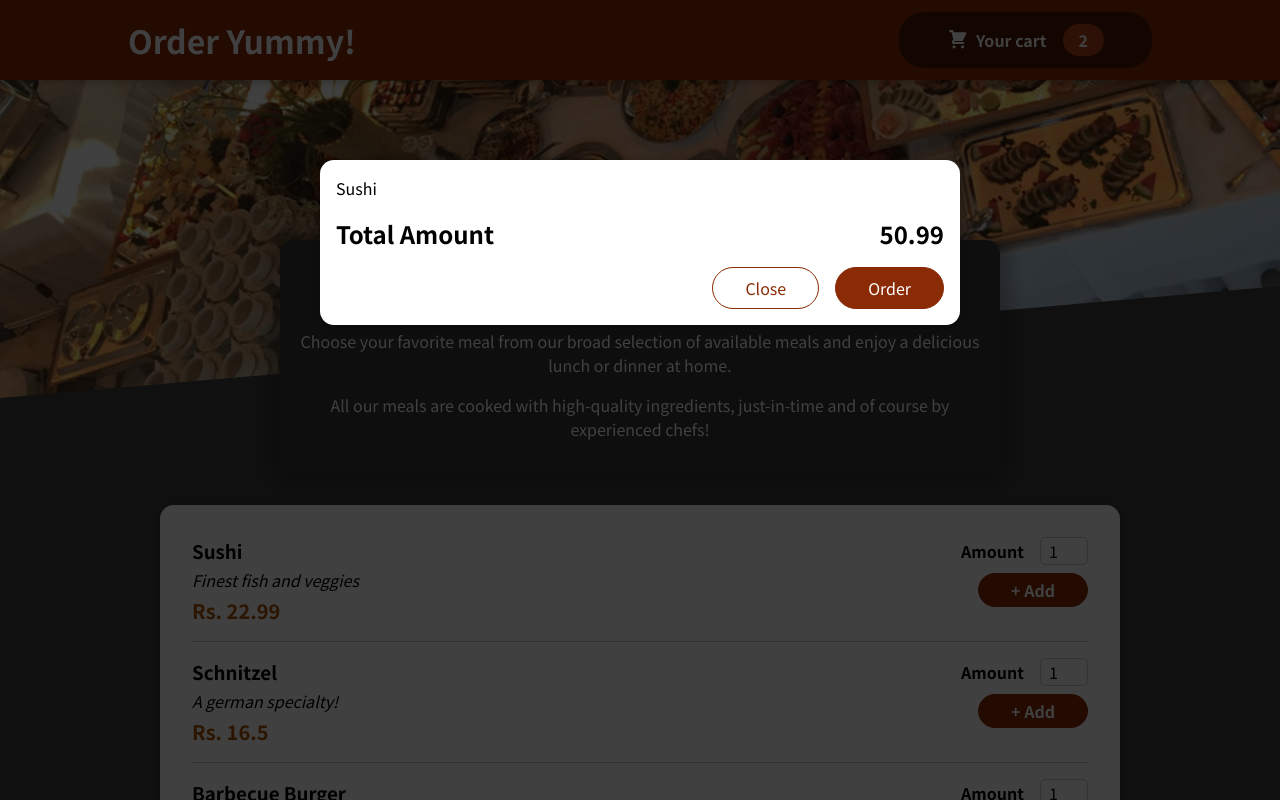
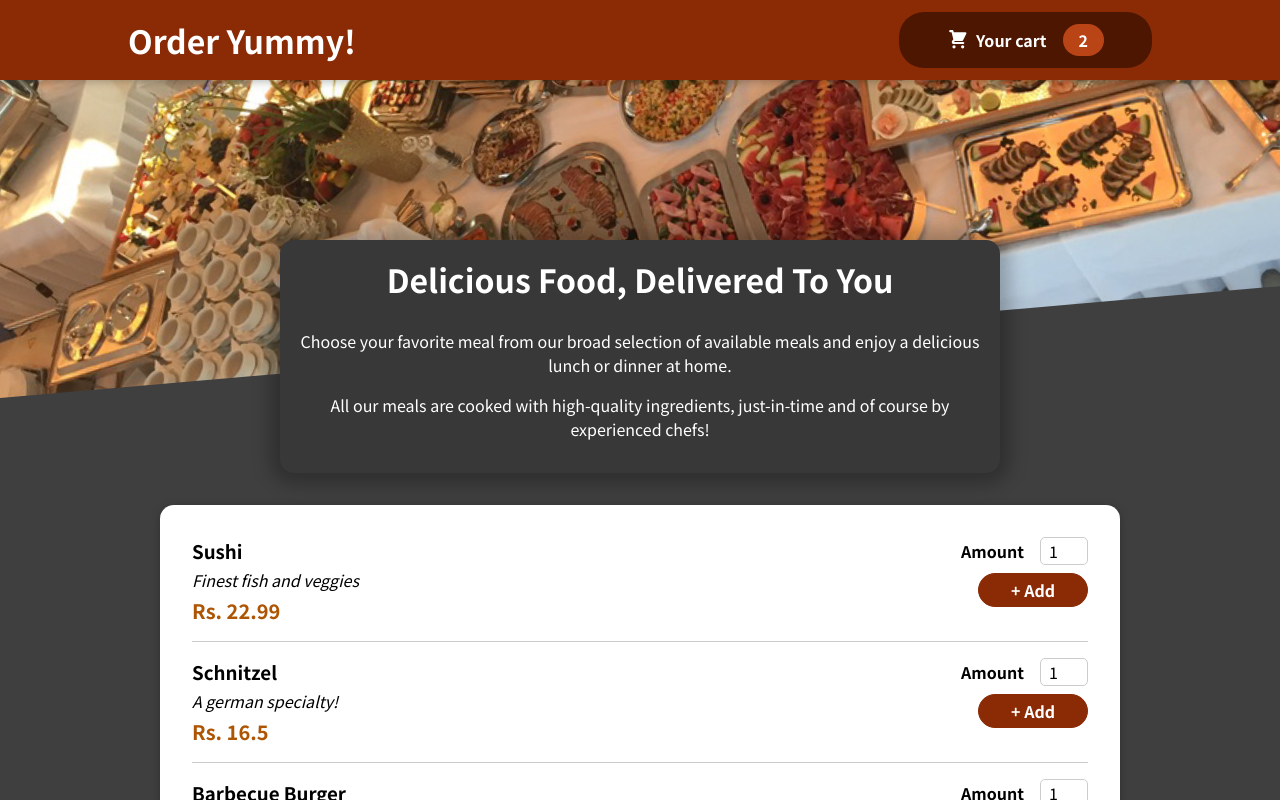
Before and after one commit to sushma-priyadharssini/order-yummy, a React (Create React App) app: page / in a window 1280 px wide. Shown: the top 800 px of the page. Built offline with nearby package versions, Linux system fonts and the light colour scheme.

Commit message:
Show/Hide cart handler

```diff
--- a/src/App.js
+++ b/src/App.js
@@ -1,14 +1,20 @@
-import { Fragment } from 'react';
+import { Fragment, useState } from 'react';
 import Cart from './components/cart/cart';
 import Header from './components/layout/header';
 import Meals from './components/meals/meals';
 
 
 function App() {
+  const [isCartShown, setIsCartShown] = useState(false);
+
+  const toggleShowCardHandler = (show) => {
+    setIsCartShown(show);
+  }
+
   return (
     <Fragment>
-      <Cart />
-      <Header />
+      {isCartShown && <Cart cartHandler={toggleShowCardHandler}/>}
+      <Header onShowCartHandler={toggleShowCardHandler}/>
       <main>
         <Meals />
       </main>
--- a/src/components/cart/cart.js
+++ b/src/components/cart/cart.js
@@ -6,14 +6,14 @@ const Cart = (props) =>{
         <li>{item.name}</li>
     ));
     return (
-        <Modal>
+        <Modal onClose={props.cartHandler}>
             <ul className={classes['cart-items']}>{cartItems}</ul>
             <div className={classes.total}>
                 <span>Total Amount</span>
                 <span>50.99</span>
             </div>
             <div className={classes.actions}>
-                <button className={classes['button--alt']}>Close</button>
+                <button className={classes['button--alt']} onClick={props.cartHandler.bind(this, false)}>Close</button>
                 <button className={classes.button}>Order</button>
             </div>
         </Modal>
--- a/src/components/layout/header.js
+++ b/src/components/layout/header.js
@@ -9,7 +9,7 @@ const Header = (props) => {
         <Fragment>
             <header className={classes.header}>
                 <h1>Order Yummy!</h1>
-                <HeaderCartButton />
+                <HeaderCartButton onShowCartHandler={props.onShowCartHandler}/>
             </header>
             <div className={classes['main-image']}>
                 <img src={foodImage} alt="Food Varieties" />
--- a/src/components/layout/headerCartButton.js
+++ b/src/components/layout/headerCartButton.js
@@ -4,7 +4,7 @@ import classes from './headerCartButton.module.css';
 
 const HeaderCartIcon = (props) => {
     return (
-        <button className={classes.button}>
+        <button className={classes.button} onClick={props.onShowCartHandler.bind(this, true)}>
             <span className={classes.icon}>
                 <CartIcon />
             </span>
--- a/src/components/ui/modal.js
+++ b/src/components/ui/modal.js
@@ -4,7 +4,7 @@ import classes from './modal.module.css';
 
 const Backdrop = (props) => {
     return (
-        <div className={classes.backdrop}></div>
+        <div className={classes.backdrop} onClick={props.onClose.bind(this, false)}></div>
     )
 }
 
@@ -19,7 +19,7 @@ const ModalOverlay = (props) => {
 const Modal = props => {
     return (
         <Fragment>
-            {createPortal(<Backdrop />, document.getElementById('overlays'))}
+            {createPortal(<Backdrop onClose={props.onClose}/>, document.getElementById('overlays'))}
             {createPortal(<ModalOverlay>{props.children}</ModalOverlay>, document.getElementById('overlays'))}
         </Fragment>
     )
```
